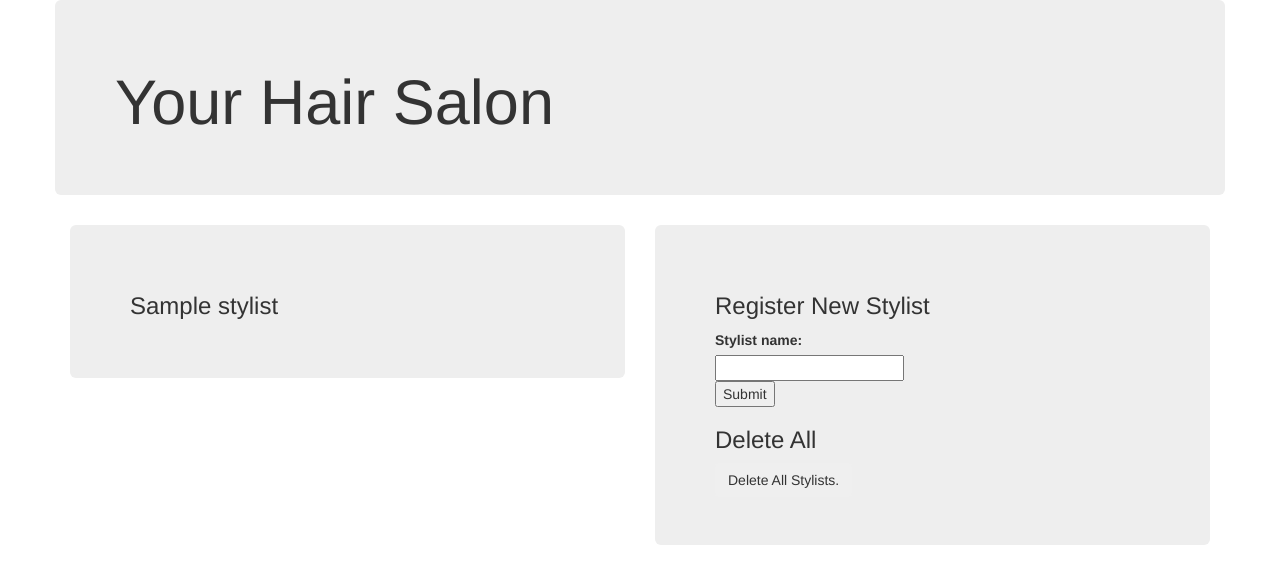
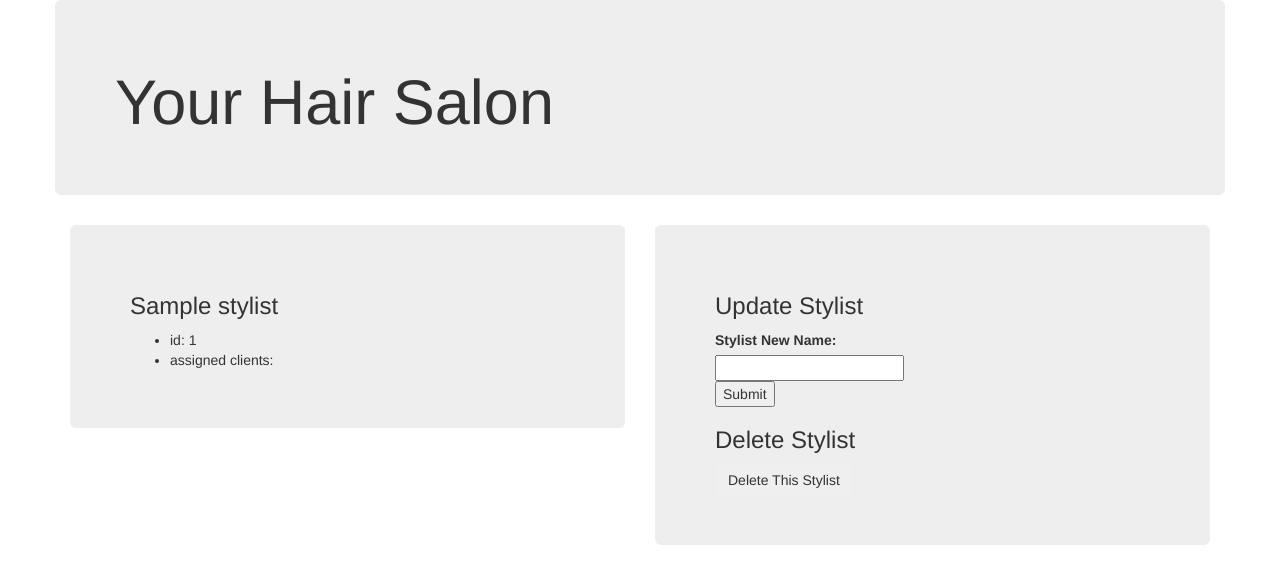
Before and after one commit to elmunoz42/hair-salon, a PHP site: template views/stylist.html.twig in a window 1280 px wide. Shown: the top 584 px of the page. Run offline with PHP 8.4, Linux system fonts and the light colour scheme; the template is opened without the code that fills it: most values are stand-ins (such as "Sample title", 1, 10 or a date in 2020); some libraries are stand-ins or nearby versions.

Commit message:
add functionality to update and delete a specific stylist.

```diff
--- a/views/stylist.html.twig
+++ b/views/stylist.html.twig
@@ -17,6 +17,13 @@
                 <div class="col-md-6">
                     <div class="jumbotron">
                         <h3>{{ stylist.getName }}</h3>
+                        <ul>
+                            <li>id: {{ stylist.getId }}</li>
+                            <li>assigned clients:
+                            <ul>
+                            </ul></li>
+
+                        </ul>
 
                     </div>
                     <!-- jumbotron -->
@@ -24,16 +31,17 @@
                 <!-- left column -->
                 <div class="col-md-6">
                     <div class="jumbotron">
-                        <h3>Register New Stylist</h3>
-                        <form action="/stylists" method="post">
-                            <label for="stylist_name">Stylist name:</label><br>
-                            <input type="text" name="stylist_name" value=""><br>
-                            <button type="submit" name="register-stylist">Submit</button>
+                        <h3>Update Stylist</h3>
+                        <form action="/stylists/{{ stylist.getId }}" method="post">
+                            <input name="_method" type="hidden" value="patch" required>
+                            <label for="new_name">Stylist New Name:</label><br>
+                            <input type="text" name="new_name" value=""><br>
+                            <button type="submit" name="update-stylist">Submit</button>
                         </form>
-                        <h3>Delete All</h3>
-                        <form action="/stylists" method="post">
-                        <input name="_method" type="hidden" value="delete" required>
-                        <button type="submit" class="btn button-danger" name="button">Delete All Stylists.</button>
+                        <h3>Delete Stylist</h3>
+                        <form action="/stylists/terminate/{{ stylist.getId }}" method="post">
+                            <input name="_method" type="hidden" value="delete" required>
+                            <button type="submit" class="btn button-danger" name="button">Delete This Stylist</button>
                         </form>
                         <!-- create form -->
                     </div>
```
Also changed, not shown: app/app.php (+4 -3 lines), views/stylist_termination.html.twig (+18 -0 lines).
